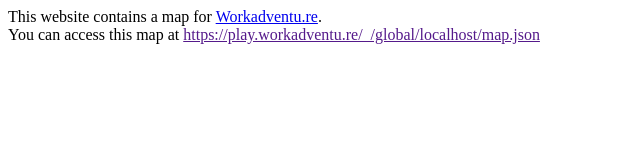
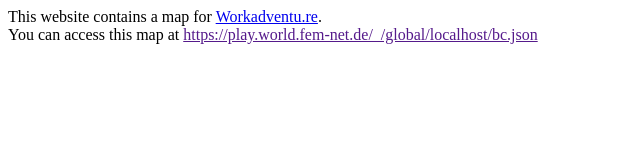
Before and after one commit to navlisilvan/bc-WA, a plain HTML site: page index.html in a window 1280 px wide. Shown: the full height of the page, 0-640 px from the left. Drawn offline with Linux system fonts and the light colour scheme.

Commit message:
index.html angepasst

```diff
--- a/index.html
+++ b/index.html
@@ -6,7 +6,7 @@
                 if (path.endsWith('index.html')) {
                     path = path.substr(path, path.length - 'index.html'.length);
                 }
-                var url = 'https://play.workadventu.re/_/global/'+window.location.host+path+'map.json';
+                var url = 'https://play.world.fem-net.de/_/global/'+window.location.host+path+'bc.json';
                 document.getElementById('mapLink').href = url;
                 document.getElementById('mapLink').innerText = url;
             };
```
